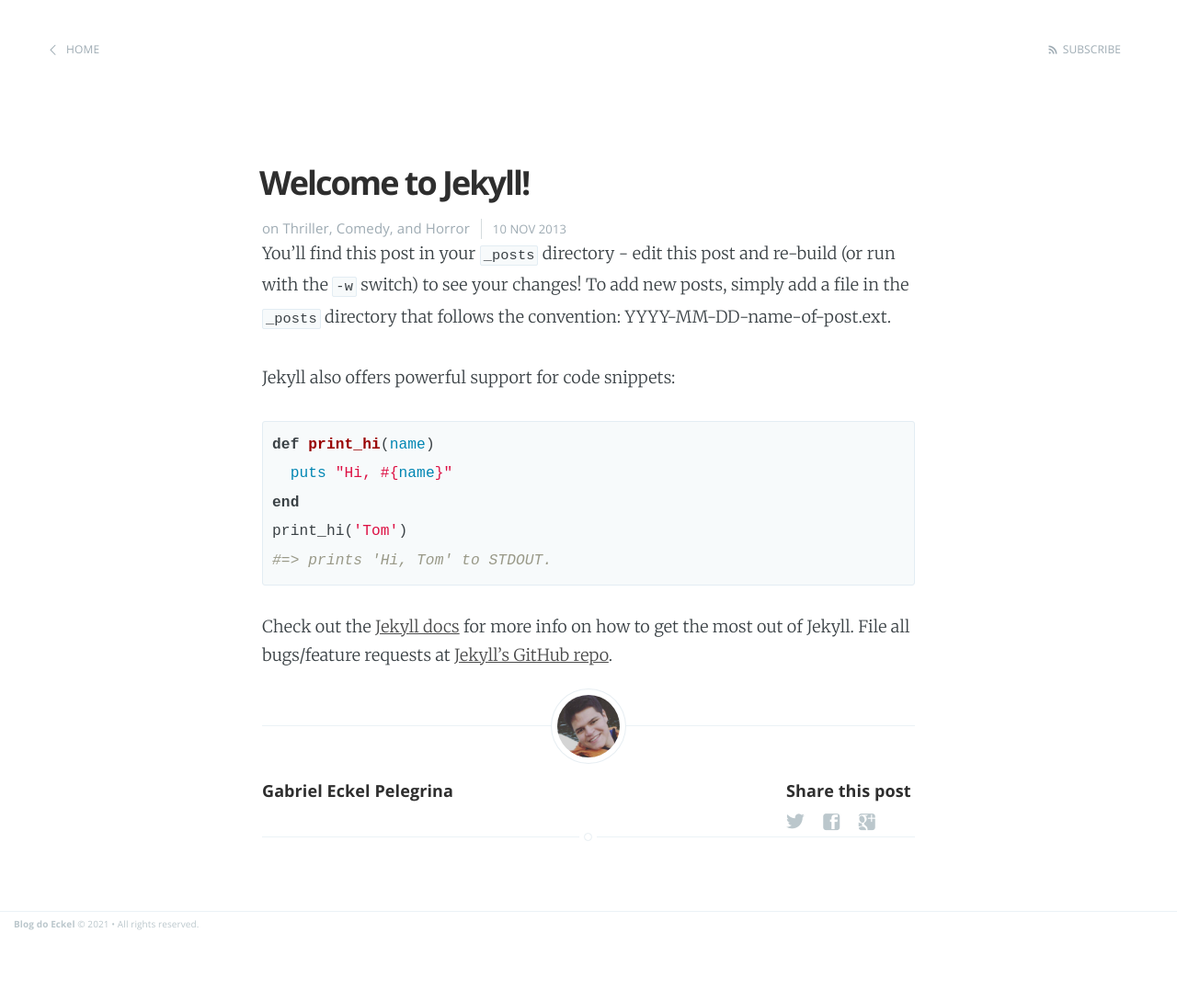
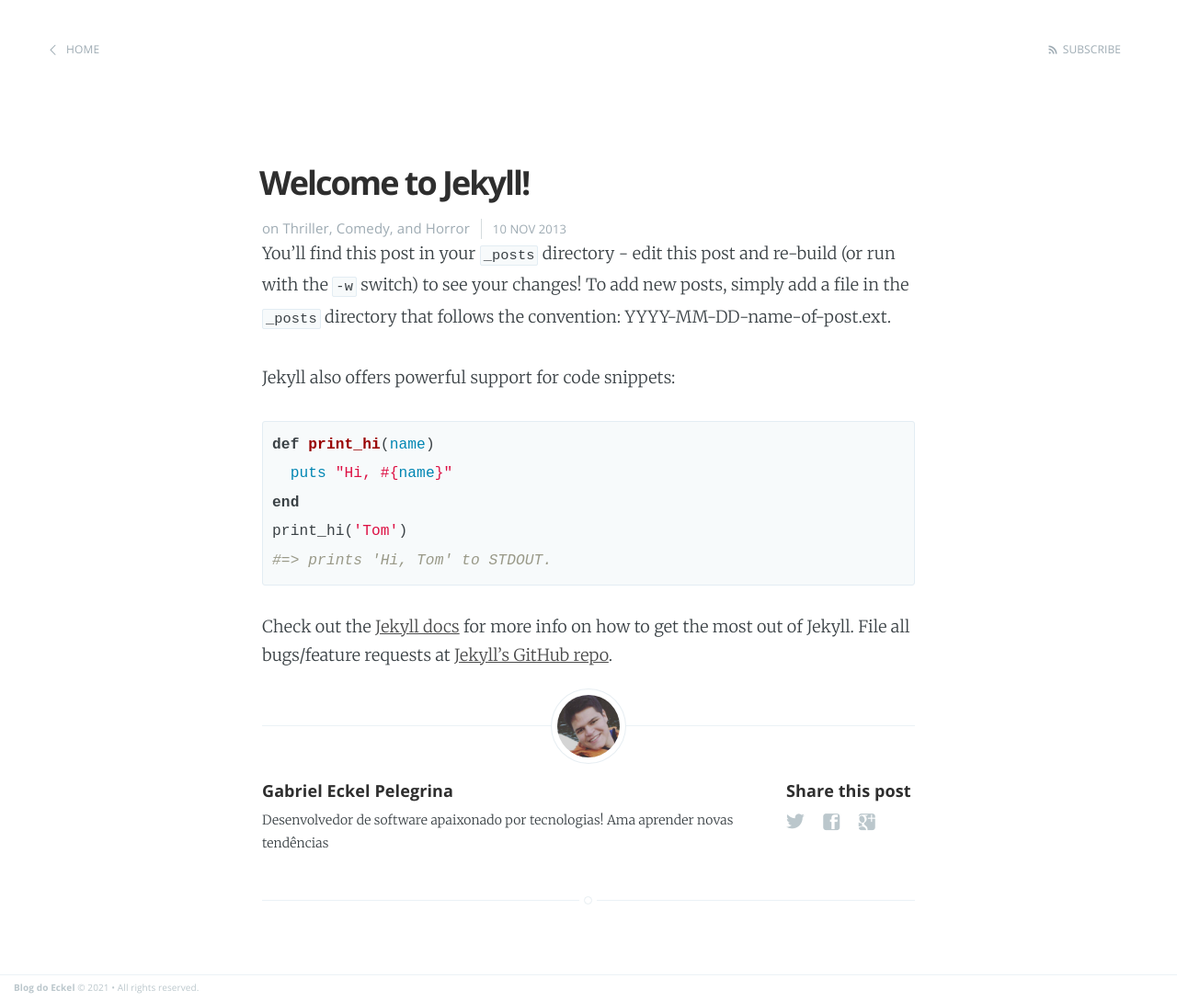
Before and after one commit to eckelp/eckelp.github.io, a Jekyll site: the page built from _posts/2013-11-10-welcome-to-jekyll.markdown, in a window 1280 px wide. Shown: the whole page at 92% size. Built offline with Jekyll 4.4.1, drawn with Linux system fonts in a browser that asks for light colours; before the commit the page ends 1020 px from its top, so only the background shows below that.

Commit message:
Update post.html

```diff
--- a/_layouts/post.html
+++ b/_layouts/post.html
@@ -70,11 +70,11 @@
                 <section class="author">
                     <!-- Author Name -->
                     <h4> {{ site.author }} </h4>
-                    <!-- Author Bio
+
                     <p>
-                        Here goes the author description. You might want to place some links too in here
+                        Desenvolvedor de software  apaixonado por tecnologias! Ama aprender novas tendências
                     </p>
-                    -->
+
                 </section>
             {% endif %}
 
```
